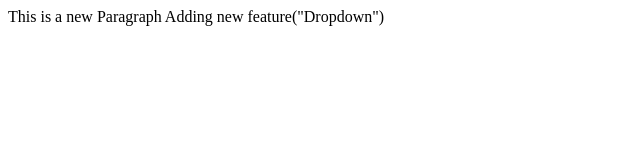
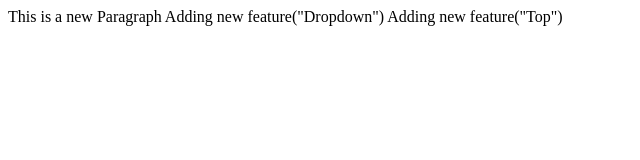
Before and after one commit to SoumyaRnk818/Demo3, a plain HTML site: page index.html in a window 1280 px wide. Shown: the whole page, without its empty margins (0-640 px from the left). Drawn offline with Linux system fonts and the light colour scheme.

Commit message:
Update index.html

```diff
--- a/index.html
+++ b/index.html
@@ -1,4 +1,5 @@
 <p>
     This is a new Paragraph
     Adding new feature("Dropdown")
+    Adding new feature("Top")
 </p>
```
